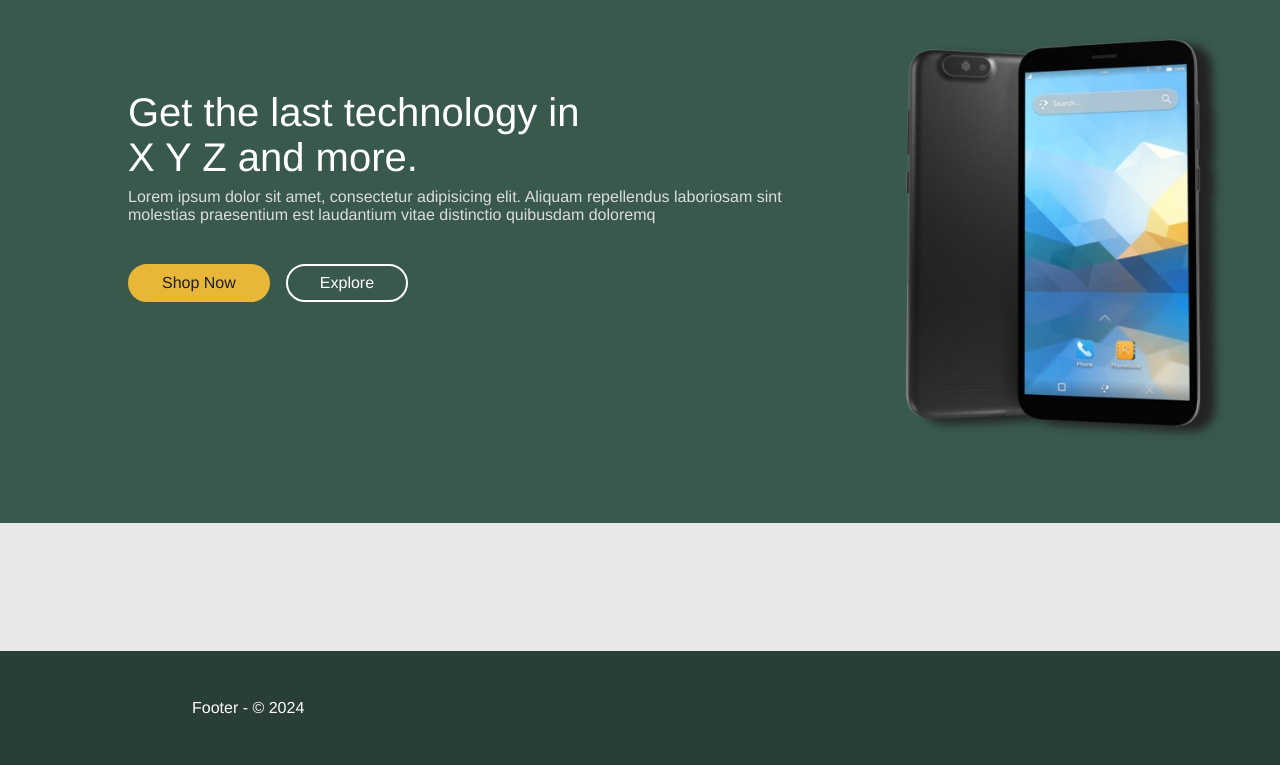
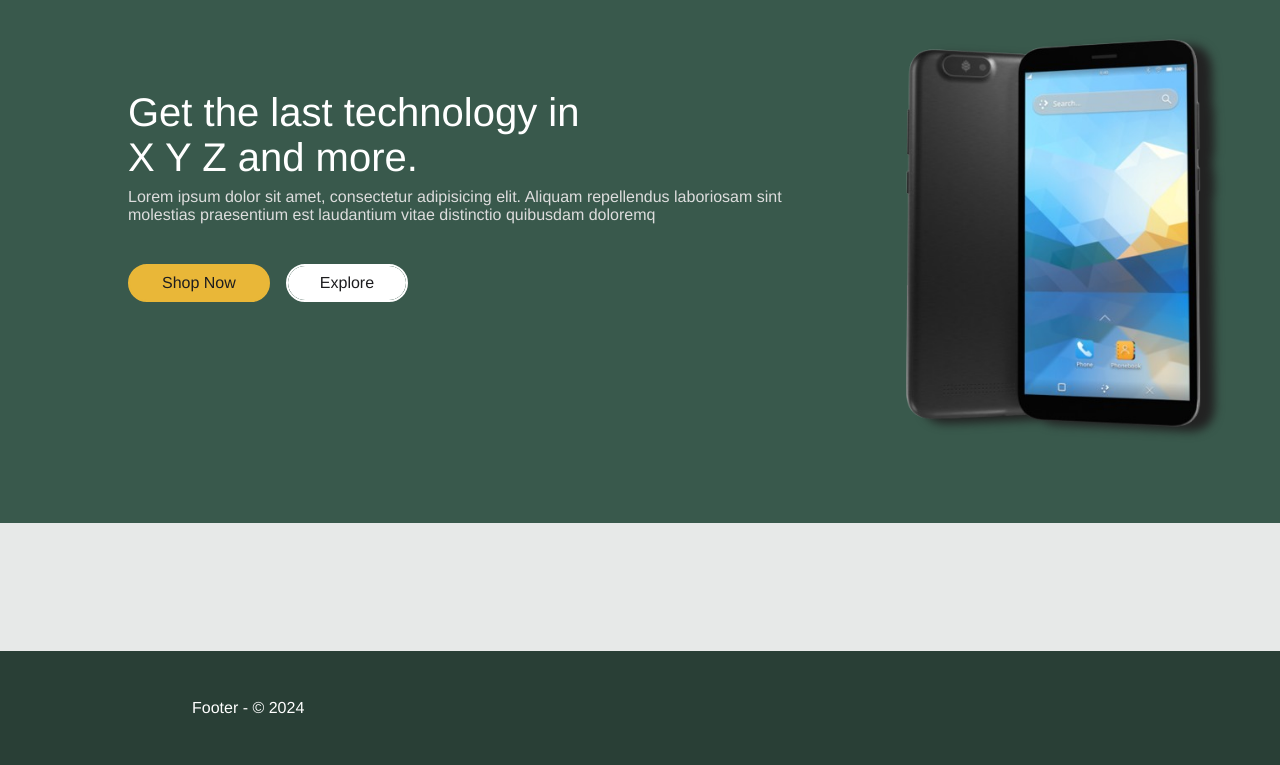
Before and after one commit to Acosta01-dev/shop_PHP-MYSQL, a PHP site: page /index.php in a window 1280 px wide. Shown: the part 64-829 px from the top of the page. Run offline with PHP 8.4, Linux system fonts and the light colour scheme; data that the repository does not hold is empty.

```diff
--- a/css/style.css
+++ b/css/style.css
@@ -119,6 +119,22 @@ html {
 
 .cart-message.fade-out {
   opacity: 0; }
+
+.hover-underline-animation {
+  position: relative; }
+  .hover-underline-animation::after {
+    content: '';
+    position: absolute;
+    width: 100%;
+    height: 2px;
+    bottom: -5px;
+    left: 0;
+    background-color: #E9B738;
+    transform-origin: bottom right;
+    transition: transform 0.25s ease-out;
+    transform: scaleX(0); }
+  .hover-underline-animation:hover::after {
+    transform: scaleX(1); }
 
 .header {
   background-color: #39594c;
@@ -256,11 +272,73 @@ footer {
     #index_main .index_main-introduction_buttons .button:first-child {
       background-color: #E9B738;
       border: solid #E9B738 2px;
-      margin: 0 1rem 1rem 0; }
+      margin: 0 1rem 1rem 0;
+      display: inline-block;
+      transition: all .3s;
+      position: relative;
+      overflow: hidden;
+      z-index: 1; }
+      #index_main .index_main-introduction_buttons .button:first-child:after {
+        content: '';
+        position: absolute;
+        bottom: 0;
+        left: 0;
+        width: 100%;
+        height: 100%;
+        background-color: #E9B738;
+        border-radius: 10rem;
+        z-index: -2; }
+      #index_main .index_main-introduction_buttons .button:first-child:before {
+        content: '';
+        position: absolute;
+        bottom: 0;
+        left: 0;
+        width: 0%;
+        height: 100%;
+        background-color: #bf8f15;
+        transition: all .3s;
+        border-radius: 10rem;
+        z-index: -1; }
+      #index_main .index_main-introduction_buttons .button:first-child:hover {
+        color: #ffff;
+        border: solid #bf8f15 2px; }
+        #index_main .index_main-introduction_buttons .button:first-child:hover:before {
+          width: 100%; }
     #index_main .index_main-introduction_buttons .button:nth-child(2) {
       border: solid #ffff 2px;
-      color: #ffff;
-      margin: 0 1rem 1rem 0; }
+      color: #1d1d1f;
+      margin: 0 1rem 1rem 0;
+      display: inline-block;
+      transition: all .3s;
+      position: relative;
+      overflow: hidden;
+      z-index: 1; }
+      #index_main .index_main-introduction_buttons .button:nth-child(2):after {
+        content: '';
+        position: absolute;
+        bottom: 0;
+        left: 0;
+        width: 100%;
+        height: 100%;
+        background-color: #ffff;
+        border-radius: 10rem;
+        z-index: -2; }
+      #index_main .index_main-introduction_buttons .button:nth-child(2):before {
+        content: '';
+        position: absolute;
+        bottom: 0;
+        left: 0;
+        width: 0%;
+        height: 100%;
+        background-color: #d9d9d9;
+        transition: all .3s;
+        border-radius: 10rem;
+        z-index: -1; }
+      #index_main .index_main-introduction_buttons .button:nth-child(2):hover {
+        color: #1d1d1f;
+        border: solid #d9d9d9 2px; }
+        #index_main .index_main-introduction_buttons .button:nth-child(2):hover:before {
+          width: 100%; }
 
 .catalog {
   padding: 5% 15%;
--- a/index.php
+++ b/index.php
@@ -39,13 +39,13 @@ $stmt->execute();
         <nav class="header-nav_items">
             <ul>
                 <li>
-                    <a href="?a">Catalog</a>
+                    <a class="hover-underline-animation" href="?a">Catalog</a>
                 </li>
                 <li>
-                    <a href="?b">About Us</a>
+                    <a class="hover-underline-animation" href="?b">About Us</a>
                 </li>
                 <li>
-                    <a href="?c">Contact Us</a>
+                    <a class="hover-underline-animation" href="?c">Contact Us</a>
                 </li>
             </ul>
         </nav>
--- a/php/checkout.php
+++ b/php/checkout.php
@@ -8,10 +8,15 @@ require __DIR__ . DIRECTORY_SEPARATOR . 'paypal_config.php';
 try {
     $carrito = $_SESSION["carrito"];
 
+    if(!isset($_SESSION["user"])){
+        header("location: ../index.php");
+    }
+
     if (empty($carrito)) {
         echo "El carrito está vacío";
         exit;
     }
+
 
     $items = array();
     foreach ($carrito as $producto) {
--- a/scss/helpers/_mixins.scss
+++ b/scss/helpers/_mixins.scss
@@ -0,0 +1,41 @@
+@mixin button-animation($background, $color) {
+    display: inline-block;
+    transition: all .3s;
+    position: relative;
+    overflow: hidden;
+    z-index: 1;
+
+    &:after {
+        content: '';
+        position: absolute;
+        bottom: 0;
+        left: 0;
+        width: 100%;
+        height: 100%;
+        background-color: $background;
+        border-radius: 10rem;
+        z-index: -2;
+    }
+
+    &:before {
+        content: '';
+        position: absolute;
+        bottom: 0;
+        left: 0;
+        width: 0%;
+        height: 100%;
+        background-color: darken($background, 15%);
+        transition: all .3s;
+        border-radius: 10rem;
+        z-index: -1;
+    }
+
+    &:hover {
+        color:$color;
+        border: solid darken($background, 15%) 2px;
+
+        &:before {
+            width: 100%;
+        }
+    }
+}
--- /dev/null
+++ b/scss/modules/underlineanimation.scss
@@ -0,0 +1,20 @@
+.hover-underline-animation {
+    position: relative;
+    &::after{
+        content: '';
+        position: absolute;
+        width: 100%;
+        height: 2px;
+        bottom: -5px;
+        left: 0;
+        background-color: $color_secundario;
+        transform-origin: bottom right;
+        transition: transform 0.25s ease-out;  transform: scaleX(0);
+    }
+
+    &:hover{
+        &::after{
+            transform: scaleX(1);
+        }
+    }
+  }
--- a/scss/pages/_index.scss
+++ b/scss/pages/_index.scss
@@ -77,19 +77,18 @@
             border-radius: 25px;
             padding: .5rem 2rem;
 
-
-
             &:first-child {
                 background-color: $color_secundario;
                 border: solid $color_secundario 2px;
                 margin: 0 1rem 1rem 0;
-
+                @include button-animation($color_secundario, $color_text_secundario);
             }
 
             &:nth-child(2) {
                 border: solid $color_text_secundario 2px;
-                color: $color_text_secundario;
+                color: $color_text;
                 margin: 0 1rem 1rem 0;
+                @include button-animation($color_text_secundario, $color_text);
             }
         }
     }
--- a/scss/styles.scss
+++ b/scss/styles.scss
@@ -1,10 +1,12 @@
 @import 'scss/helpers/variables';
+@import 'scss/helpers/mixins';
 
 @import 'scss/basic/reset';
 @import 'scss/basic/typography';
 
 @import 'scss/modules/card';
 @import 'scss/modules/button';
+@import 'scss/modules/underlineanimation';
 
 @import 'scss/layout/header';
 @import 'scss/layout/footer';
```
